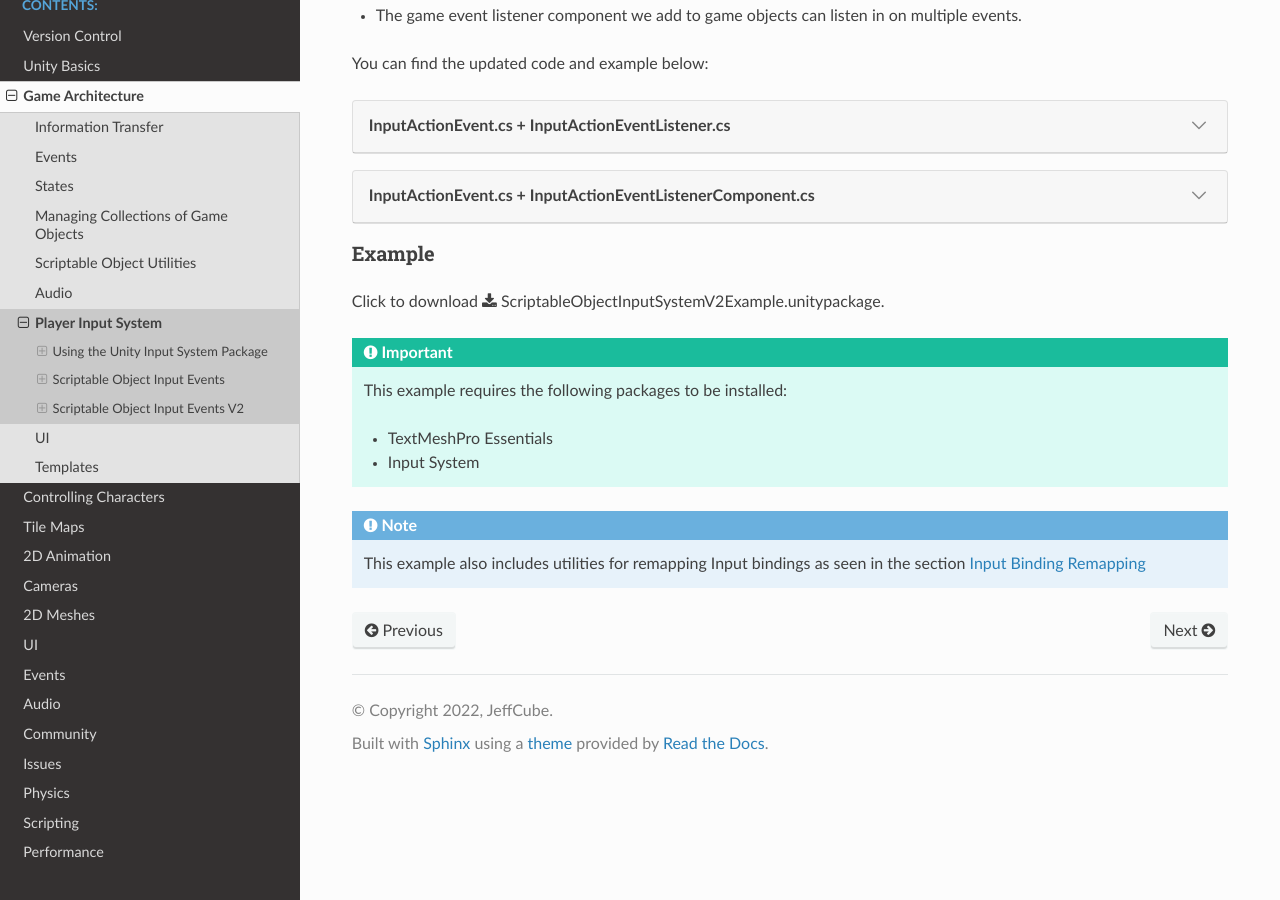
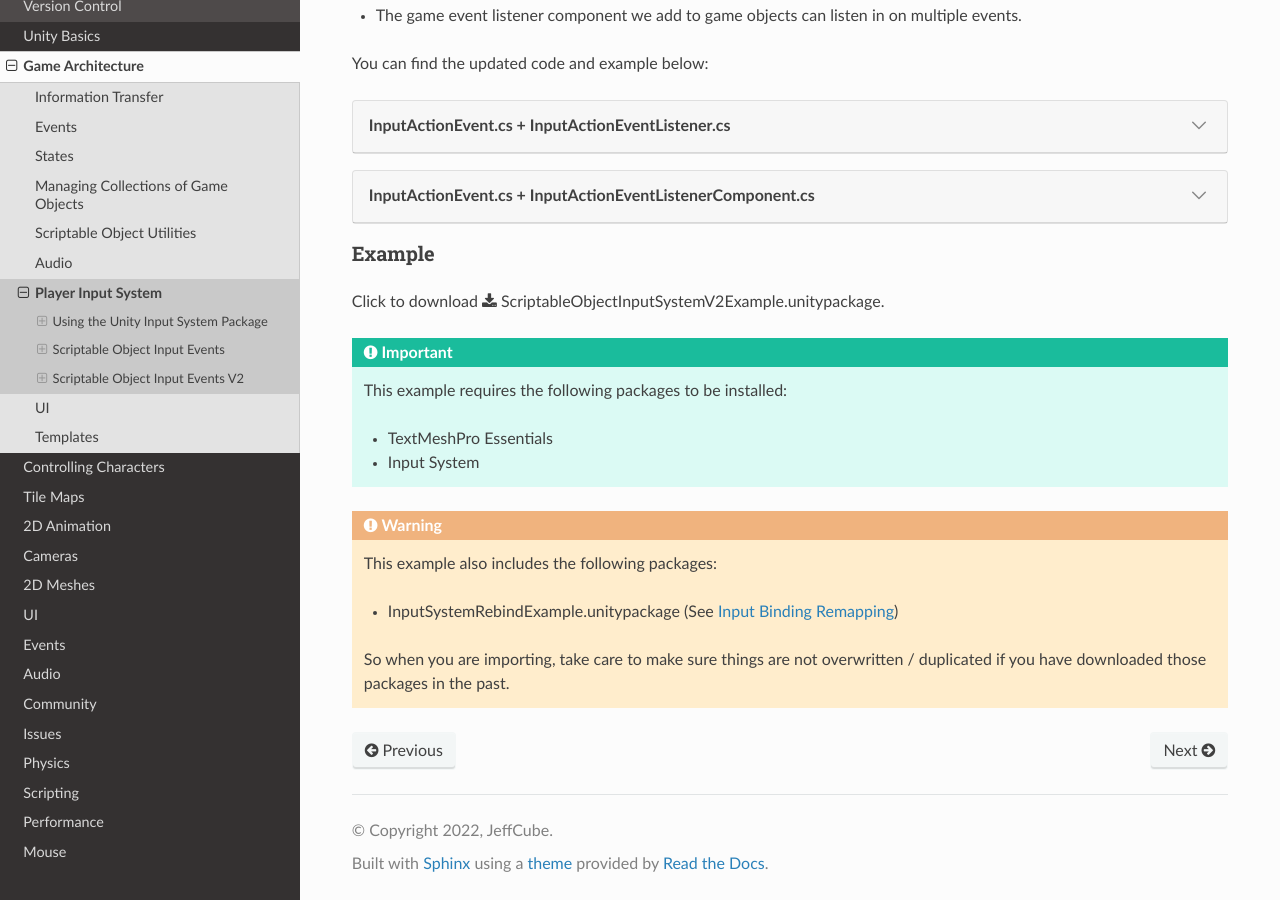
Before and after one commit to JeffCube99/UnityWiki, a Sphinx documentation site: the page built from docs/source/game_architecture/player_input.rst, in a window 1280 px wide and 900 px high, scrolled down 4122 px. Built offline with Sphinx 7.4.7 and the Read the Docs theme 2.0.0, drawn with Linux system fonts in a browser that asks for light colours.

Commit message:
* Added section about mouse utilities

```diff
--- a/docs/source/game_architecture/player_input.rst
+++ b/docs/source/game_architecture/player_input.rst
@@ -522,6 +522,11 @@
     *   TextMeshPro Essentials
     *   Input System
 
-..  note::
+..  warning::
 
-    This example also includes utilities for remapping Input bindings as seen in the section :ref:`Input_Binding_Remapping`
+    This example also includes the following packages:
+
+    *   InputSystemRebindExample.unitypackage (See :ref:`Input_Binding_Remapping`)
+
+    So when you are importing, take care to make sure things are not overwritten / duplicated if you have downloaded
+    those packages in the past.
--- a/docs/source/index.rst
+++ b/docs/source/index.rst
@@ -34,3 +34,4 @@
     physics/index.rst
     scripting/index.rst
     performance/performance.rst
+    mouse/index.rst
```
Also changed, not shown: docs/source/mouse/index.rst (added, +8 -0 lines), docs/source/mouse/tips_and_tricks.rst (added, +54 -0 lines).
